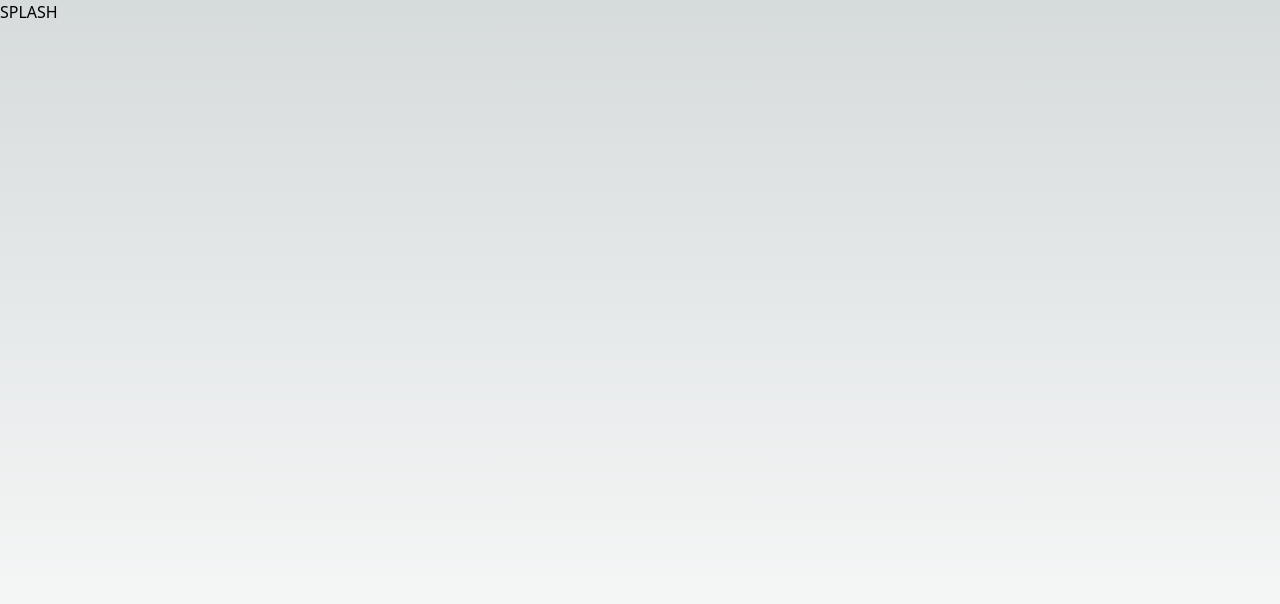
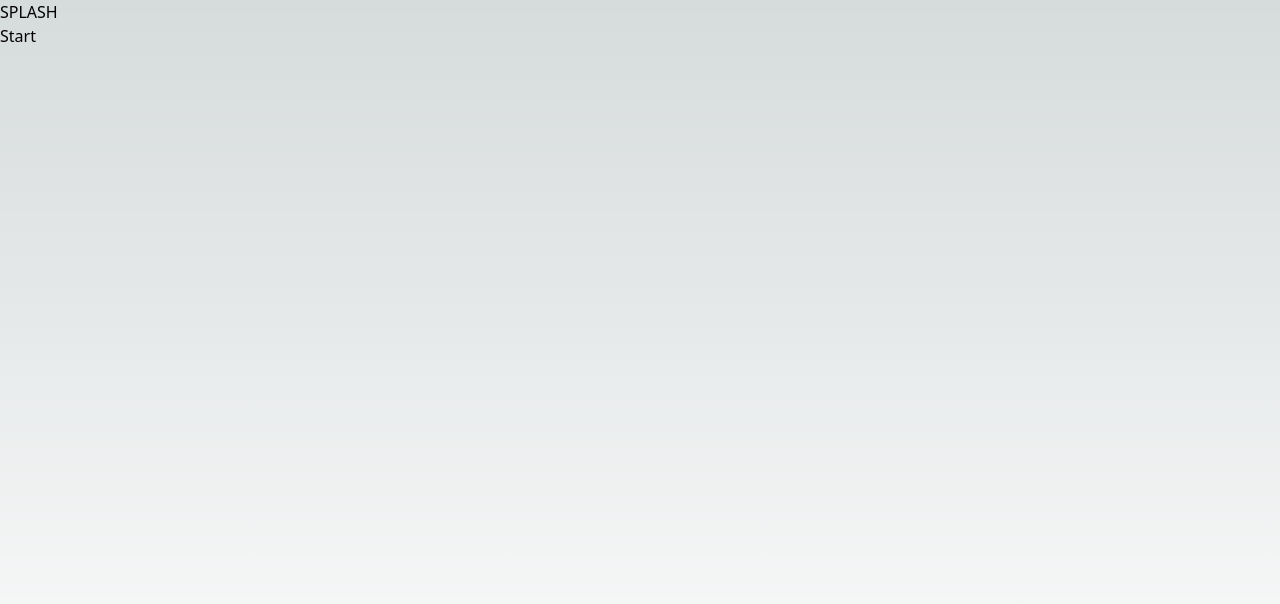
Before and after one commit to Jygsaw/equipoise, a Next.js app: page /game in a window 1280 px wide. Shown: the top 604 px of the page. Built offline with nearby package versions, Linux system fonts and the light colour scheme.

Commit message:
[CHG] Update game splash page

```diff
--- a/src/app/game/page.tsx
+++ b/src/app/game/page.tsx
@@ -1,3 +1,4 @@
+import Link from 'next/link';
 import { titleAppend } from '@/app/(site)/_lib/siteUtils';
 
 import type { Metadata } from 'next';
@@ -10,6 +11,12 @@ const Page = () => {
   return (
     <main>
       <p>SPLASH</p>
+
+      <nav>
+        <ul>
+          <li><Link href="/game/setup">Start</Link></li>
+        </ul>
+      </nav>
     </main>
   );
 };
```
